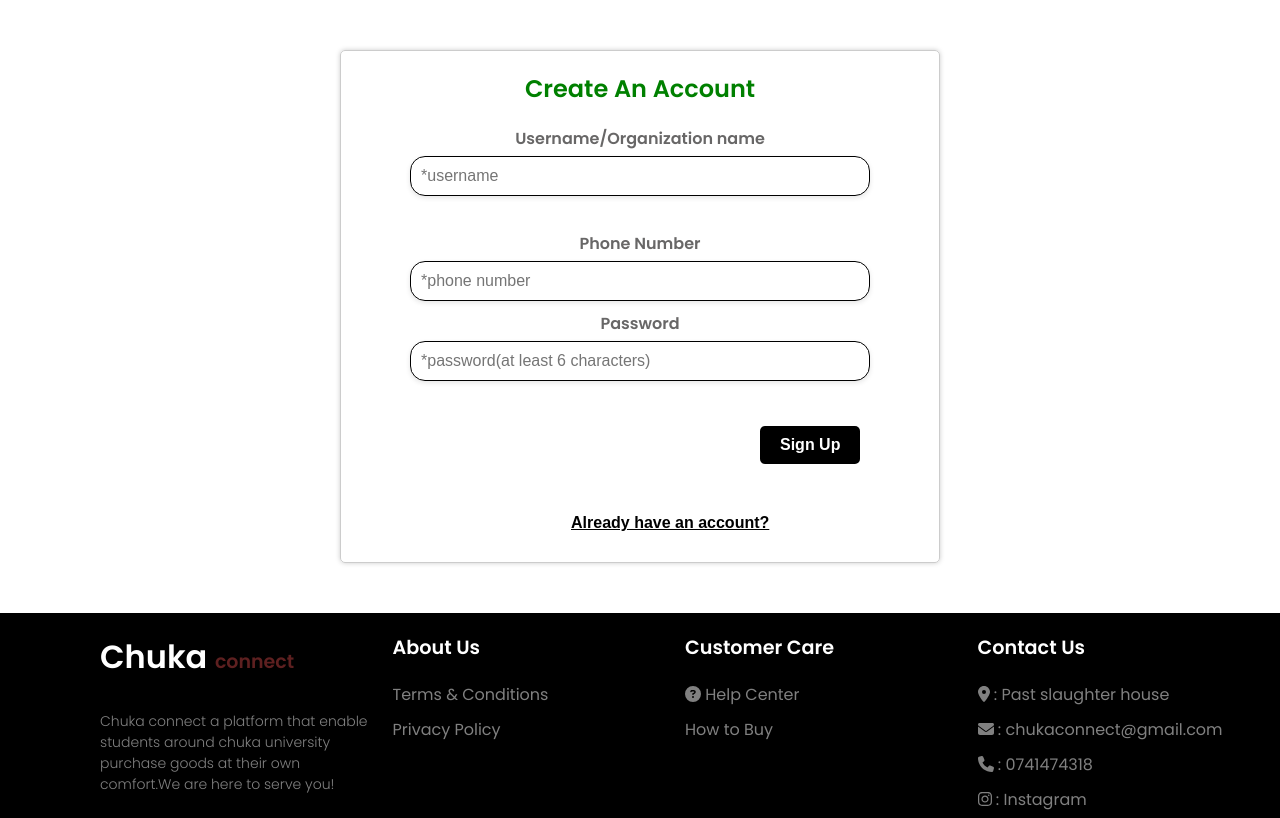
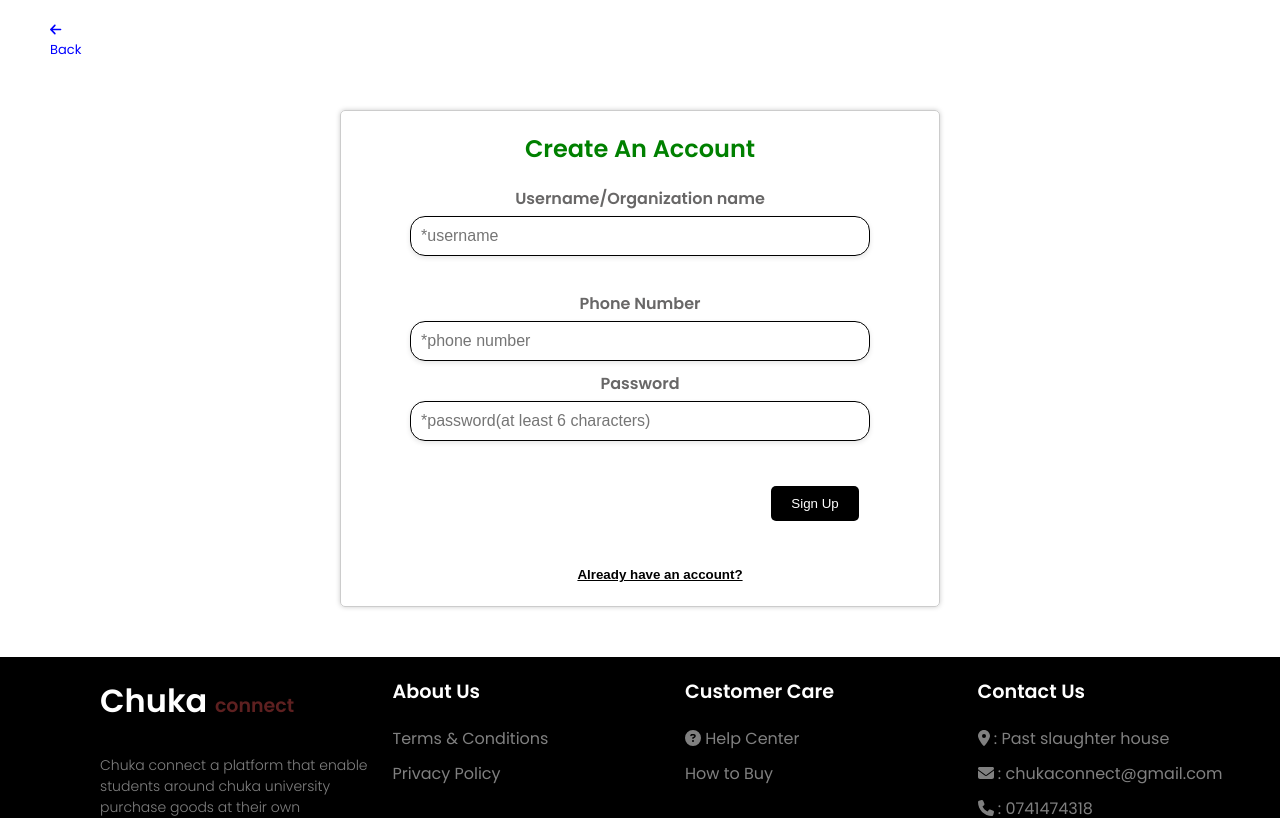
Before and after one commit to chukaconnect/chukaconnect, a React (Create React App) app: page /sign in a window 1280 px wide. Shown: the top 818 px of the page. Built offline with nearby package versions, Linux system fonts and the light colour scheme.

Commit message:
several changes

```diff
--- a/src/components/ctickets/set/Set.css
+++ b/src/components/ctickets/set/Set.css
@@ -48,8 +48,8 @@
     border-radius: 5px;
   }
 
-  button[type="submit"],
-  button[type="button"] {
+  .centered button[type="submit"],
+  .centered button[type="button"] {
     display: block;
     margin-top: 20px;
     padding: 10px;
@@ -62,8 +62,8 @@
     cursor: pointer;
   }
 
-  button[type="submit"]:hover,
-  button[type="button"]:hover {
+  .centered button[type="submit"]:hover,
+  .centered button[type="button"]:hover {
     background-color: #0069d9;
   }
 
--- a/src/components/ctickets/sign/Sign.css
+++ b/src/components/ctickets/sign/Sign.css
@@ -62,7 +62,8 @@
     cursor: pointer;
     color: black;
     text-decoration: underline;
-    margin-left: 200px;
+    margin-left: 40px;
+    font-weight: 900;
   }
 
   .sign-container .toggle-button:hover {
@@ -87,3 +88,12 @@
     from { opacity: 1; }
     to { opacity: 0; display: none; }
   }
+
+  .back {
+    color: blue;
+    margin-left: 50px;
+    margin-top: 20px;
+    font-size: 13px;
+    cursor: pointer;
+    width: 20px;
+  }
--- a/src/components/ctickets/sign/Sign.jsx
+++ b/src/components/ctickets/sign/Sign.jsx
@@ -1,5 +1,8 @@
 import React, { useState } from 'react';
 import Axios from 'axios';
+import { FontAwesomeIcon } from '@fortawesome/react-fontawesome';
+import { faArrowLeft} from '@fortawesome/free-solid-svg-icons';
+import {useNavigate} from 'react-router-dom'
 import './Sign.css'
 
 function Sign() {
@@ -107,7 +110,17 @@ function Sign() {
     setIsSignUp(!isSignUp);
   };
 
+    const navigate = useNavigate();
+  function goBack() {
+    navigate('/create');
+  }
+
   return (
+    <>
+                 <p onClick={goBack} className='back'>
+        <FontAwesomeIcon icon={faArrowLeft} />
+        Back
+     </p>
     <div className="sign-container">
       <h2>{isSignUp ? 'Create An Account' : 'Login'}</h2>
       {errorMessage && (
@@ -147,6 +160,7 @@ function Sign() {
         {isSignUp ? 'Already have an account?' : 'Create an account'}
       </button>
     </div>
+    </>
   );
 }
 
```
